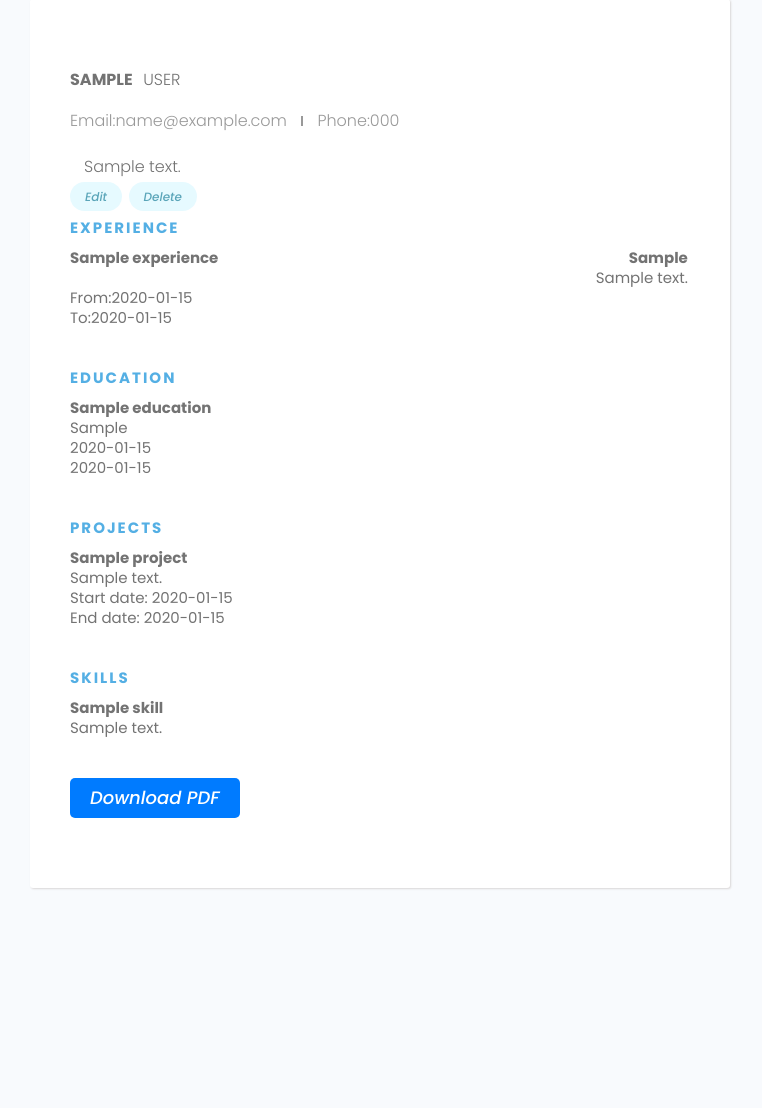
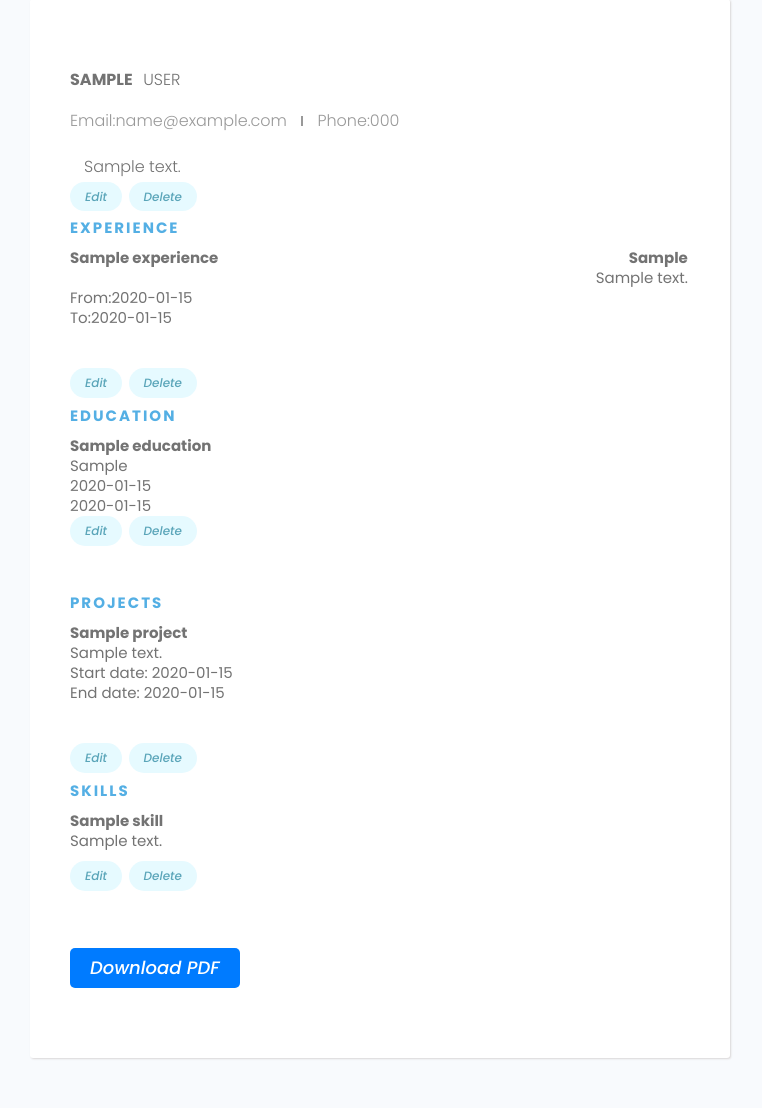
Before and after one commit to BogdanMFometescu/resume-builder, a Django app: page /resume/00000000-0000-0000-0000-000000000001/ in a window 1280 px wide. Shown: the part 51-1159 px from the top of the page, without its empty margins (260-1022 px from the left). Before the commit the page ends 940 px from the top, so only its background shows below. Run offline with Django 5.2, Linux system fonts and the light colour scheme; tables that the repository leaves empty hold one stand-in row (values such as "Sample post"); some libraries are stand-ins or nearby versions.

Commit message:
fixed the templates for single resume

```diff
--- a/resume/templates/resume/single-resume.html
+++ b/resume/templates/resume/single-resume.html
@@ -67,6 +67,18 @@
                         {% endfor %}
 
                 </div>
+
+                {% for exp in experience %}
+                    <a class="tag tag--pill tag--main settings__btn" href="{% url 'update-experience' exp.id %}"><i
+                            class="im im-edit"></i>
+                        Edit</a>
+                    <a class="tag tag--pill tag--main settings__btn" href="{% url 'delete-experience' exp.id %}"><i
+                            class="im im-x-mark-circle-o"></i>
+                        Delete</a>
+                {% endfor %}
+
+
+
                 <div class="section">
                     <div class="section__title">Education</div>
                     <div class="section__list">
@@ -81,6 +93,15 @@
                             </div>
                         {% endfor %}
                     </div>
+                    {% for edu in education %}
+                        <a class="tag tag--pill tag--main settings__btn" href="{% url 'update-education' edu.id %}"><i
+                                class="im im-edit"></i>
+                            Edit</a>
+                        <a class="tag tag--pill tag--main settings__btn" href="{% url 'delete-education' edu.id %}"><i
+                                class="im im-x-mark-circle-o"></i>
+                            Delete</a>
+                    {% endfor %}
+
 
                 </div>
                 <div class="section">
@@ -97,6 +118,16 @@
                         {% endfor %}
                     </div>
                 </div>
+                {% for proj in project %}
+                    <a class="tag tag--pill tag--main settings__btn" href="{% url 'update-project' proj.id %}"><i
+                            class="im im-edit"></i>
+                        Edit</a>
+                    <a class="tag tag--pill tag--main settings__btn" href="{% url 'delete-project' proj.id %}"><i
+                            class="im im-x-mark-circle-o"></i>
+                        Delete</a>
+                {% endfor %}
+
+
                 <div class="section">
                     <div class="section__title">Skills</div>
                     <div class="skills">
@@ -116,6 +147,18 @@
                         {% endfor %}
                     </div>
                 </div>
+                {% for skill in skills %}
+                    <a class="tag tag--pill tag--main settings__btn" href="{% url 'update-skill' skill.id %}"><i
+                            class="im im-edit"></i>
+                        Edit</a>
+                    <a class="tag tag--pill tag--main settings__btn" href="{% url 'delete-skill' skill.id %}"><i
+                            class="im im-x-mark-circle-o"></i>
+                        Delete</a>
+                {% endfor %}
+
+                <br>
+                <br>
+
                 <a href="{% url 'make_pdf' pk=resume.pk %}" class="btn btn--sub btn--lg  my-md"
                    id="download-pdf-button">Download PDF</a>
 
--- a/resume/views.py
+++ b/resume/views.py
@@ -4,7 +4,7 @@ from .forms import ResumeForm, ExperienceForm, SkillsForm, EducationForm, Projec
 from django.template.loader import get_template
 from xhtml2pdf import pisa
 from django.http import HttpResponse
-
+from django.shortcuts import get_object_or_404
 
 def home(request):
     return render(request, 'resume/home.html')
@@ -121,14 +121,14 @@ def delete_resume(request, pk):
 
 
 def update_experience(request, pk):
-    updated_experience = Experience.objects.get(id=pk)
+    updated_experience = get_object_or_404(Experience, id=pk)
     form = ExperienceForm(instance=updated_experience)
     if request.method == 'POST':
         form = ExperienceForm(request.POST or None, request.FILES, instance=updated_experience)
         if form.is_valid():
             form.save()
             return redirect('resumes')
-    context = {'form': form}
+    context = {'experience_form': form}
     return render(request, 'resume/form-experience.html', context)
 
 
@@ -151,7 +151,7 @@ def update_education(request, pk):
         if form.is_valid():
             form.save()
             return redirect('resumes')
-    context = {'form': form}
+    context = {'education_form': form}
 
     return render(request, 'resume/form-education.html', context)
 
@@ -176,7 +176,7 @@ def update_skill(request, pk):
             form.save()
             return redirect('resumes')
 
-    context = {'form': form}
+    context = {'skill_form': form}
 
     return render(request, 'resume/form-skill.html', context)
 
@@ -201,7 +201,7 @@ def update_project(request, pk):
             form.save()
             return redirect('resumes')
 
-    context = {'form': form}
+    context = {'project_form': form}
 
     return render(request, 'resume/form-project.html', context)
 
```
Also changed, not shown: CHANGELOG.md.
